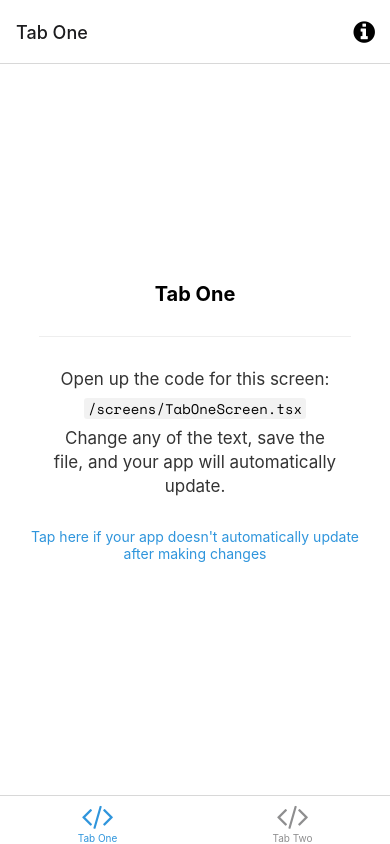
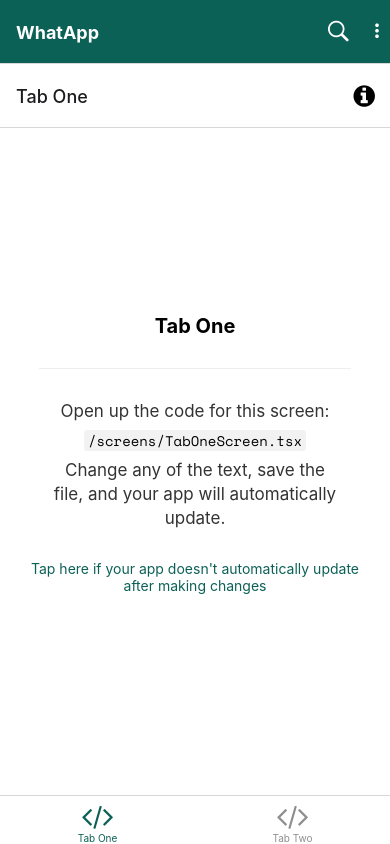
Before and after one commit to Abhimishra2424/WhatApp-Clone-React-Native, a React Native app: screen /TabOne in a window 390 px wide. Built offline with nearby package versions, Linux system fonts and the light colour scheme; what expo-linking would draw is missing.

Commit message:
add title and icons on the top bar

```diff
--- a/constants/Colors.ts
+++ b/constants/Colors.ts
@@ -1,4 +1,4 @@
-const tintColorLight = '#2f95dc';
+const tintColorLight = '#0C6157';
 const tintColorDark = '#fff';
 
 export default {
--- a/navigation/index.tsx
+++ b/navigation/index.tsx
@@ -3,27 +3,40 @@
  * https://reactnavigation.org/docs/getting-started
  *
  */
-import { FontAwesome } from '@expo/vector-icons';
-import { createBottomTabNavigator } from '@react-navigation/bottom-tabs';
-import { NavigationContainer, DefaultTheme, DarkTheme } from '@react-navigation/native';
-import { createNativeStackNavigator } from '@react-navigation/native-stack';
-import * as React from 'react';
-import { ColorSchemeName, Pressable } from 'react-native';
+import { FontAwesome } from "@expo/vector-icons";
+import { createBottomTabNavigator } from "@react-navigation/bottom-tabs";
+import {
+  NavigationContainer,
+  DefaultTheme,
+  DarkTheme,
+} from "@react-navigation/native";
+import { createNativeStackNavigator } from "@react-navigation/native-stack";
+import * as React from "react";
+import { ColorSchemeName, Pressable, View } from "react-native";
 
-import Colors from '../constants/Colors';
-import useColorScheme from '../hooks/useColorScheme';
-import ModalScreen from '../screens/ModalScreen';
-import NotFoundScreen from '../screens/NotFoundScreen';
-import TabOneScreen from '../screens/TabOneScreen';
-import TabTwoScreen from '../screens/TabTwoScreen';
-import { RootStackParamList, RootTabParamList, RootTabScreenProps } from '../types';
-import LinkingConfiguration from './LinkingConfiguration';
+import Colors from "../constants/Colors";
+import useColorScheme from "../hooks/useColorScheme";
+import NotFoundScreen from "../screens/NotFoundScreen";
+import TabOneScreen from "../screens/TabOneScreen";
+import TabTwoScreen from "../screens/TabTwoScreen";
+import {
+  RootStackParamList,
+  RootTabParamList,
+  RootTabScreenProps,
+} from "../types";
+import LinkingConfiguration from "./LinkingConfiguration";
+import { Octicons, MaterialCommunityIcons } from "@expo/vector-icons";
 
-export default function Navigation({ colorScheme }: { colorScheme: ColorSchemeName }) {
+export default function Navigation({
+  colorScheme,
+}: {
+  colorScheme: ColorSchemeName;
+}) {
   return (
     <NavigationContainer
       linking={LinkingConfiguration}
-      theme={colorScheme === 'dark' ? DarkTheme : DefaultTheme}>
+      theme={colorScheme === "dark" ? DarkTheme : DefaultTheme}
+    >
       <RootNavigator />
     </NavigationContainer>
   );
@@ -37,12 +50,49 @@
 
 function RootNavigator() {
   return (
-    <Stack.Navigator>
-      <Stack.Screen name="Root" component={BottomTabNavigator} options={{ headerShown: false }} />
-      <Stack.Screen name="NotFound" component={NotFoundScreen} options={{ title: 'Oops!' }} />
-      <Stack.Group screenOptions={{ presentation: 'modal' }}>
-        <Stack.Screen name="Modal" component={ModalScreen} />
-      </Stack.Group>
+    <Stack.Navigator
+      screenOptions={{
+        headerStyle: {
+          backgroundColor: Colors.light.tint,
+        },
+        headerTintColor: Colors.light.background,
+        headerTitleAlign: "left",
+        headerTitleStyle: {
+          fontWeight: "bold",
+        },
+      }}
+    >
+      <Stack.Screen
+        name="Root"
+        component={BottomTabNavigator}
+        options={{
+          title: "WhatApp",
+          headerRight: () => {
+            return (
+              <View
+                style={{
+                  flexDirection: "row",
+                  width: 60,
+                  justifyContent: "space-between",
+                  marginRight: 2,
+                }}
+              >
+                <Octicons name="search" size={22} color="white" />
+                <MaterialCommunityIcons
+                  name="dots-vertical"
+                  size={22}
+                  color="white"
+                />
+              </View>
+            );
+          },
+        }}
+      />
+      <Stack.Screen
+        name="NotFound"
+        component={NotFoundScreen}
+        options={{ title: "Oops!" }}
+      />
     </Stack.Navigator>
   );
 }
@@ -61,19 +111,21 @@
       initialRouteName="TabOne"
       screenOptions={{
         tabBarActiveTintColor: Colors[colorScheme].tint,
-      }}>
+      }}
+    >
       <BottomTab.Screen
         name="TabOne"
         component={TabOneScreen}
-        options={({ navigation }: RootTabScreenProps<'TabOne'>) => ({
-          title: 'Tab One',
+        options={({ navigation }: RootTabScreenProps<"TabOne">) => ({
+          title: "Tab One",
           tabBarIcon: ({ color }) => <TabBarIcon name="code" color={color} />,
           headerRight: () => (
             <Pressable
-              onPress={() => navigation.navigate('Modal')}
+              onPress={() => navigation.navigate("Modal")}
               style={({ pressed }) => ({
                 opacity: pressed ? 0.5 : 1,
-              })}>
+              })}
+            >
               <FontAwesome
                 name="info-circle"
                 size={25}
@@ -88,7 +140,7 @@
         name="TabTwo"
         component={TabTwoScreen}
         options={{
-          title: 'Tab Two',
+          title: "Tab Two",
           tabBarIcon: ({ color }) => <TabBarIcon name="code" color={color} />,
         }}
       />
@@ -100,7 +152,7 @@
  * You can explore the built-in icon families and icons on the web at https://icons.expo.fyi/
  */
 function TabBarIcon(props: {
-  name: React.ComponentProps<typeof FontAwesome>['name'];
+  name: React.ComponentProps<typeof FontAwesome>["name"];
   color: string;
 }) {
   return <FontAwesome size={30} style={{ marginBottom: -3 }} {...props} />;
```
